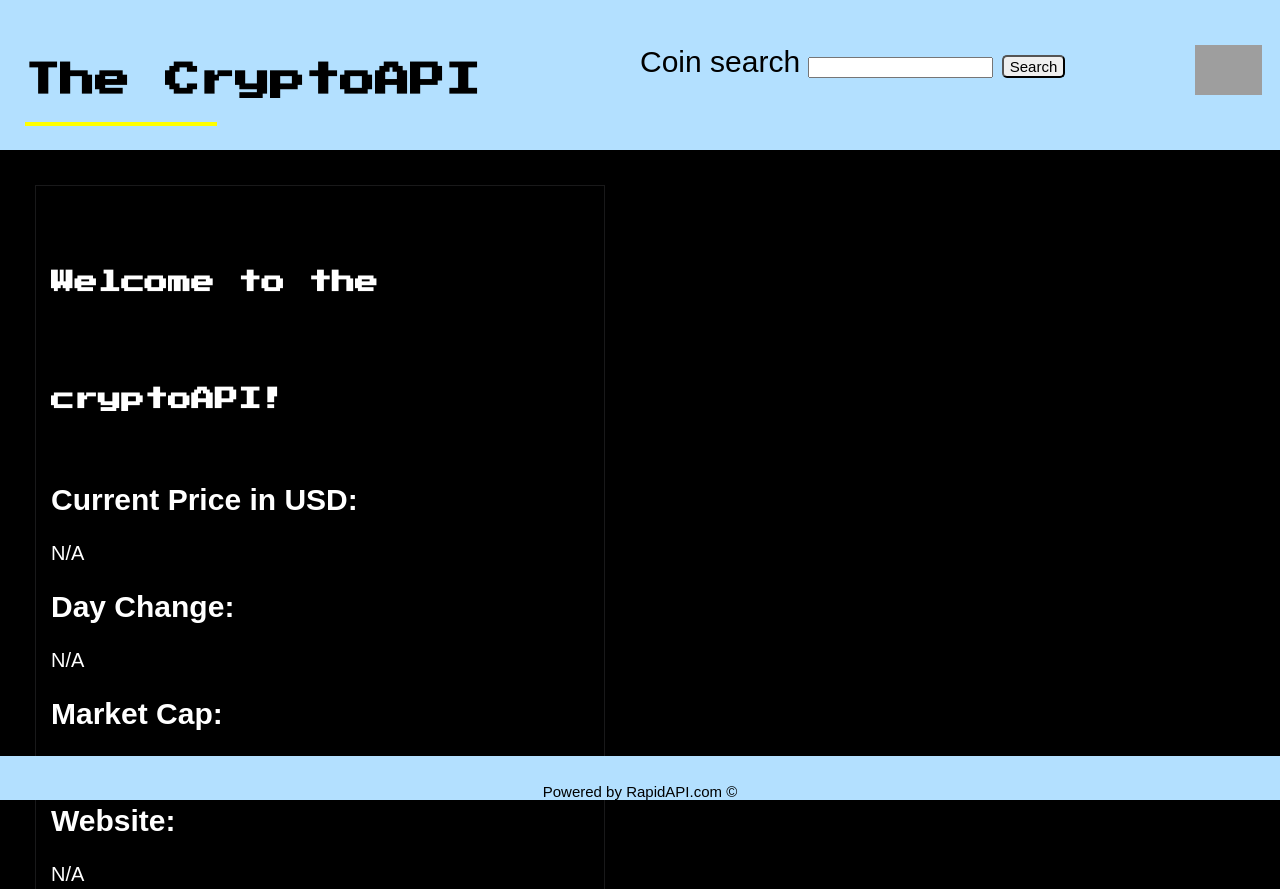
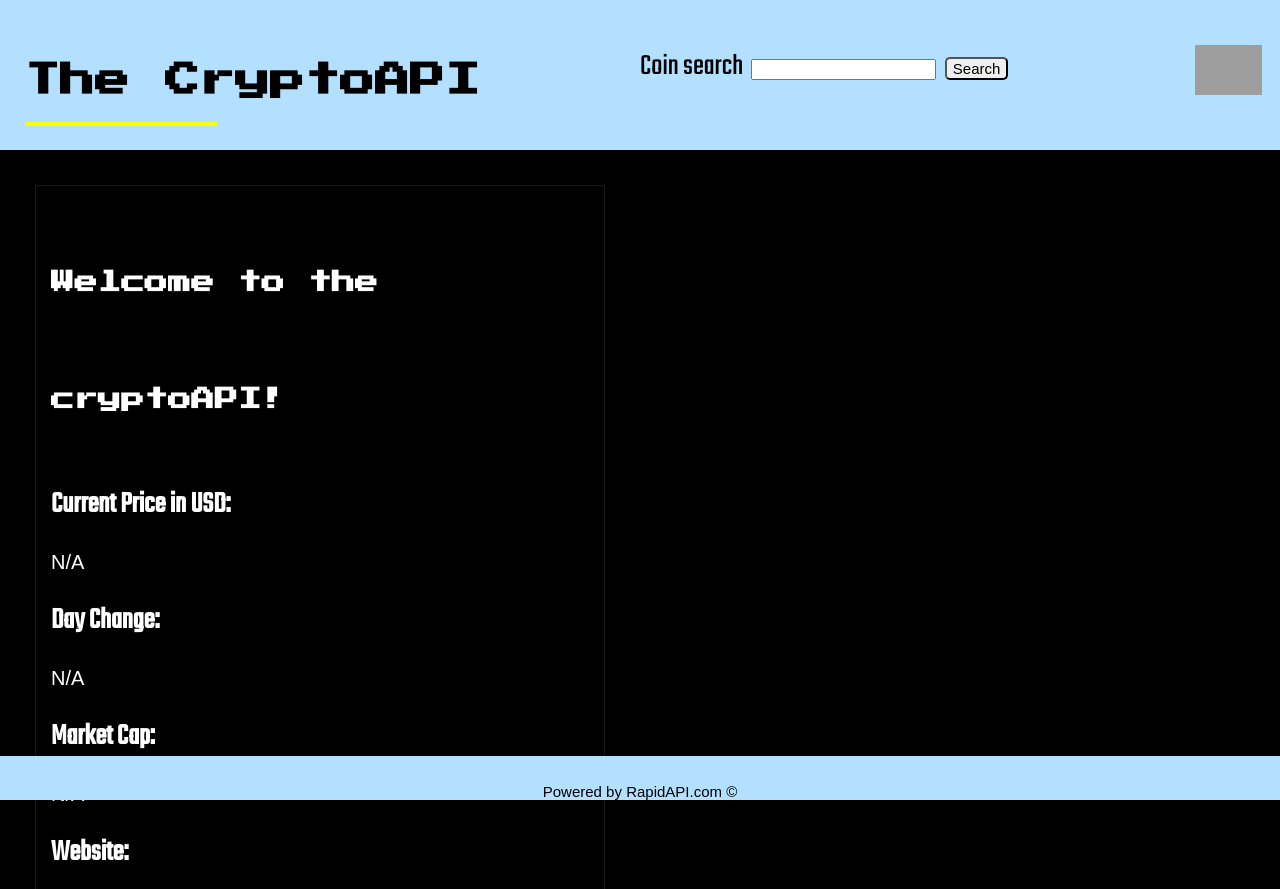
Before and after one commit to drewbendler/UI-pattern-project, a plain HTML site: page index.html in a window 1280 px wide. Shown: the top 889 px of the page. Drawn offline with Linux system fonts and the light colour scheme; no server answers; grey boxes are pictures that could not be loaded; a web font is replaced by a local one.

Commit message:
changed fonts

```diff
--- a/index.html
+++ b/index.html
@@ -4,6 +4,7 @@
 	<meta charset="utf-8">
 	<link href="https://fonts.googleapis.com/css?family=Jaldi&display=swap" rel="stylesheet">
 	<link href="https://fonts.googleapis.com/css?family=Press+Start+2P&display=swap" rel="stylesheet">
+	<link href="https://fonts.googleapis.com/css?family=Teko&display=swap" rel="stylesheet">
 	<link rel="stylesheet" type="text/css" href="style.css">
 	<title>UI pattern-project</title>
 </head>
--- a/style.css
+++ b/style.css
@@ -12,9 +12,12 @@ body {
 
 }
 
+h2, label {
+	font-family: 'Teko', sans-serif;
+}
 
 
-h2, p, button, footer {
+p, footer {
 	font-family: 'Jaldi', sans-serif;
 }
 
```
